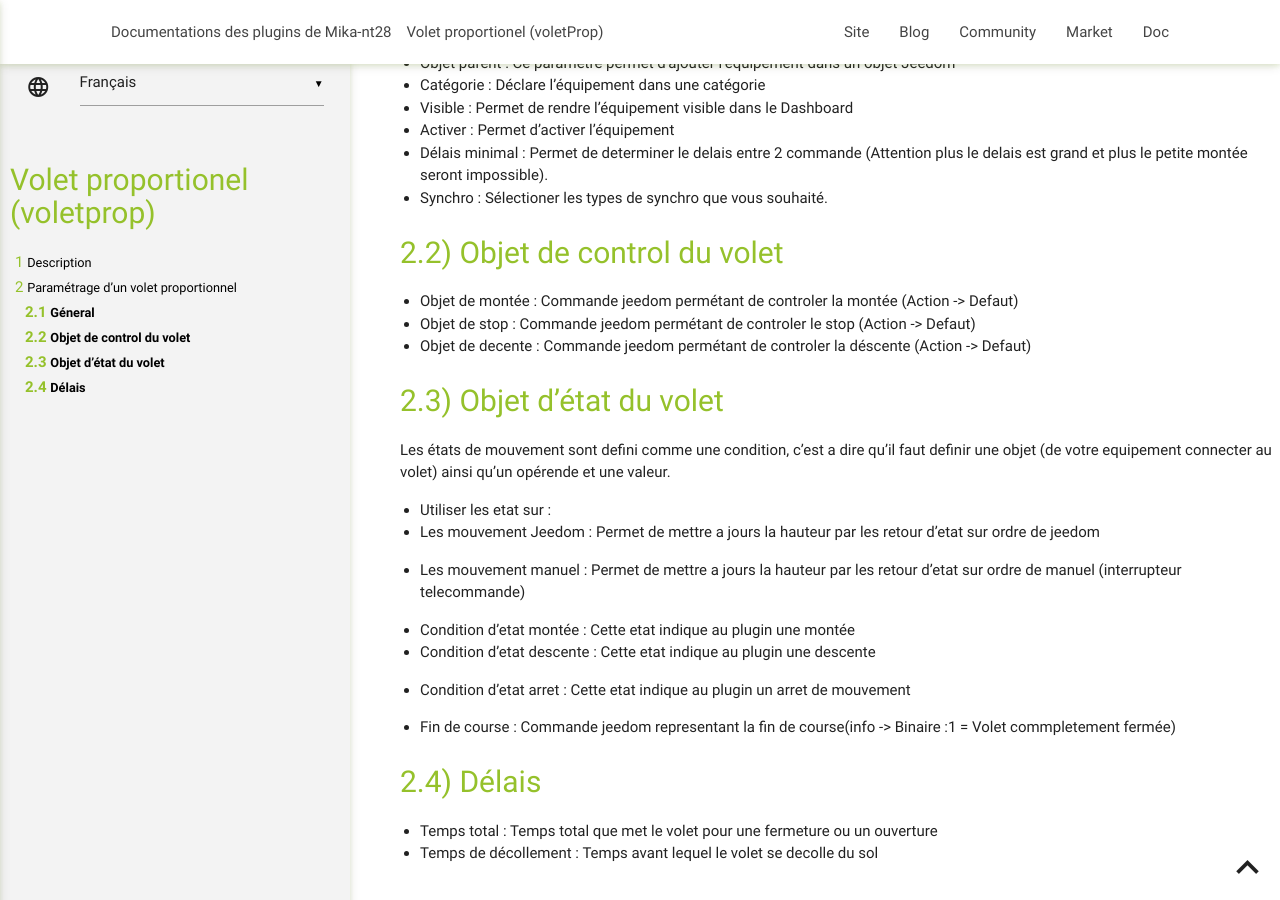
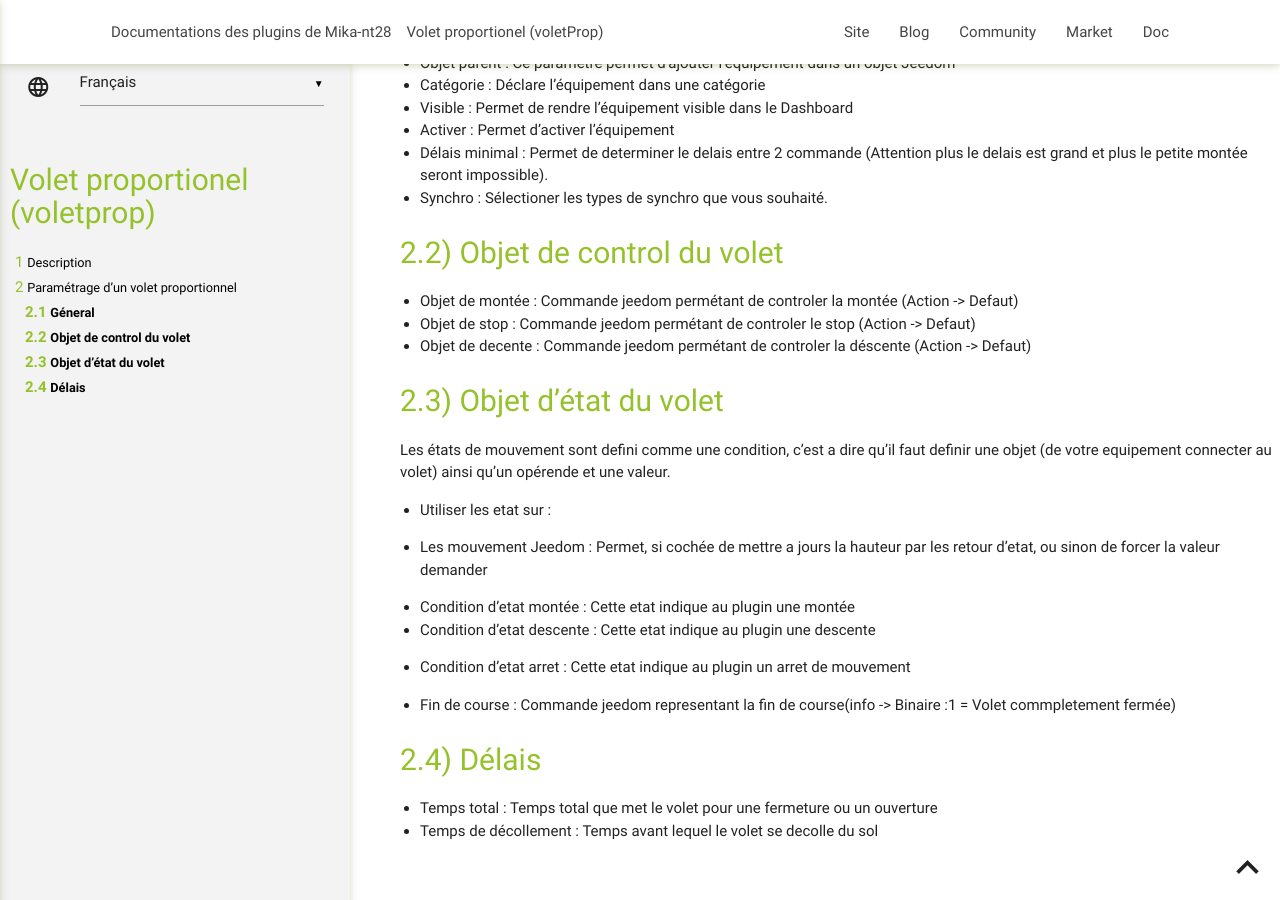
Before and after one commit to mika-nt28/Documentations, a Jekyll site: the page built from voletProp/fr_FR/index.md, in a window 1280 px wide and 900 px high, scrolled down 694 px. Built offline with Jekyll 4.4.1, drawn with Linux system fonts in a browser that asks for light colours.

Commit message:
Update index.md

```diff
--- a/voletProp/fr_FR/index.md
+++ b/voletProp/fr_FR/index.md
@@ -39,8 +39,7 @@ Objet d'état du volet
 
 Les états de mouvement sont defini comme une condition, c'est a dire qu'il faut definir une objet (de votre equipement connecter au volet) ainsi qu'un opérende et une valeur.
 * Utiliser les etat sur :
- * Les mouvement Jeedom : Permet de mettre a jours la hauteur par les retour d'etat sur ordre de jeedom
- * Les mouvement manuel : Permet de mettre a jours la hauteur par les retour d'etat sur ordre de manuel (interrupteur telecommande)
+ * Les mouvement Jeedom : Permet, si cochée de mettre a jours la hauteur par les retour d'etat, ou sinon de forcer la valeur demander
 
 * Condition d'etat montée : Cette etat indique au plugin une montée
 * Condition d'etat descente  : Cette etat indique au plugin une descente
```
